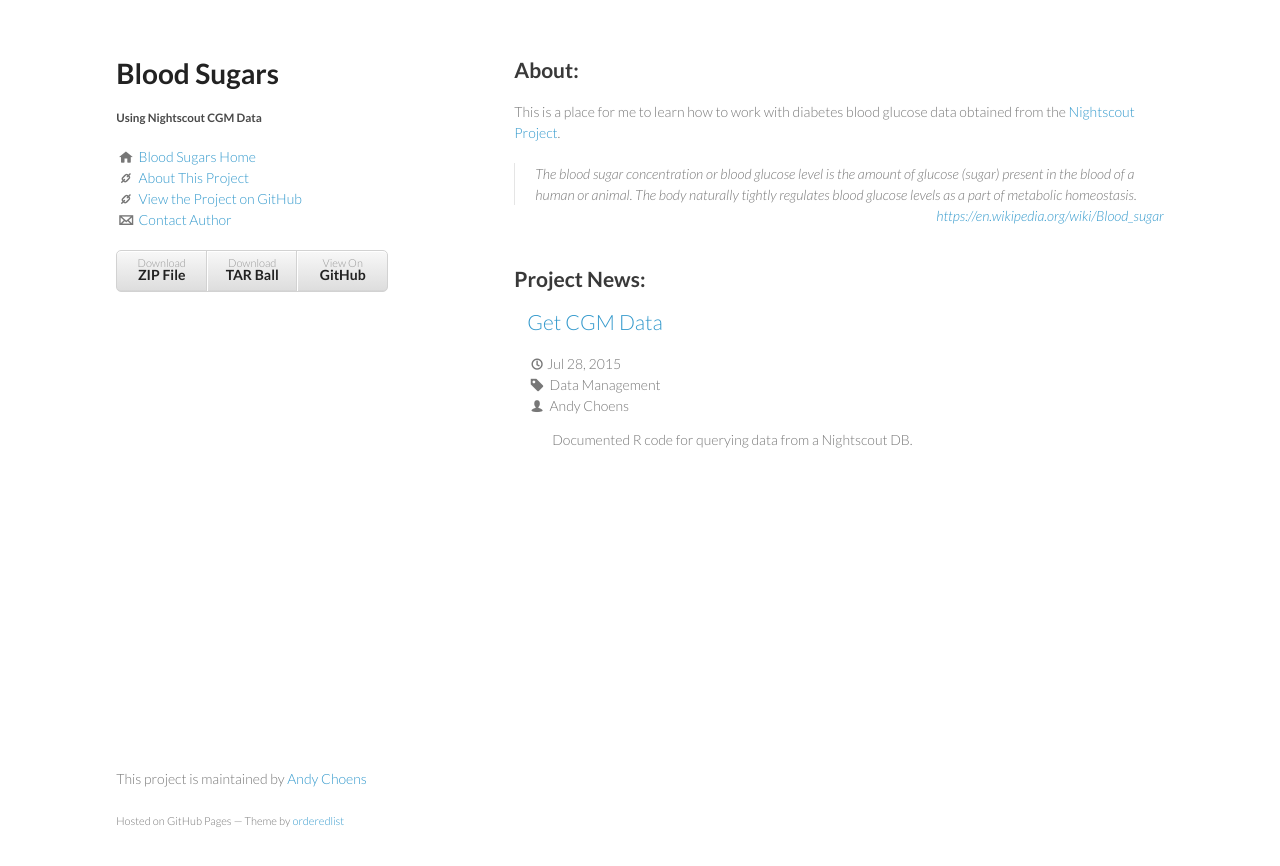
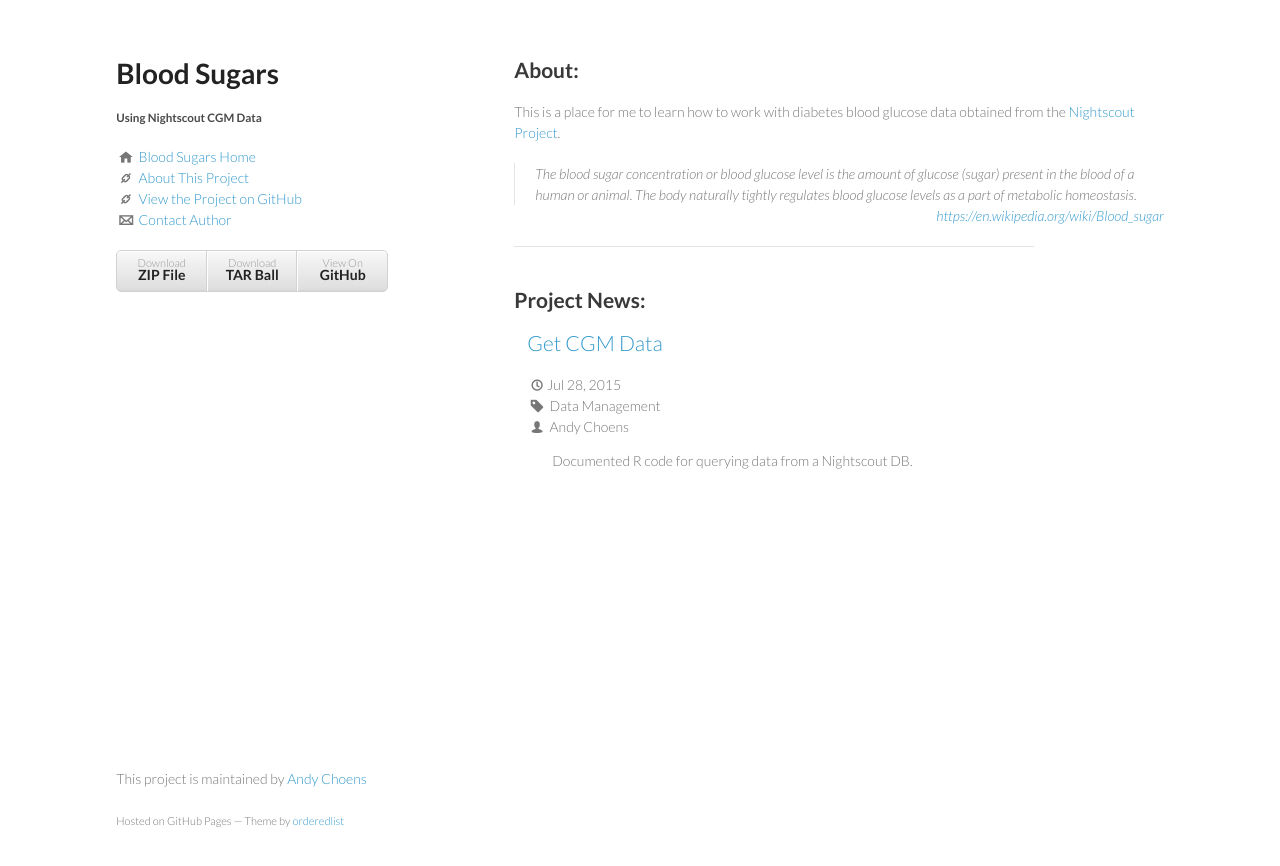
Before and after one commit to Choens/blood-sugars, a Jekyll site: the page built from index.html, in a window 1280 px wide. Shown: the top 866 px of the page. Built offline with Jekyll 4.4.1, drawn with Linux system fonts in a browser that asks for light colours; Markdown is read by kramdown in place of the engine named in the settings; the list of posts is cut into pages by our own code.

Commit message:
One more quick update to the index.

```diff
--- a/index.html
+++ b/index.html
@@ -18,6 +18,7 @@ title: Blood Sugars
     </p>
 </blockquote>
 <br/>
+<hr width="80%" align="center">
 <br/>
 <h2>Project News:</h2>
 
```
